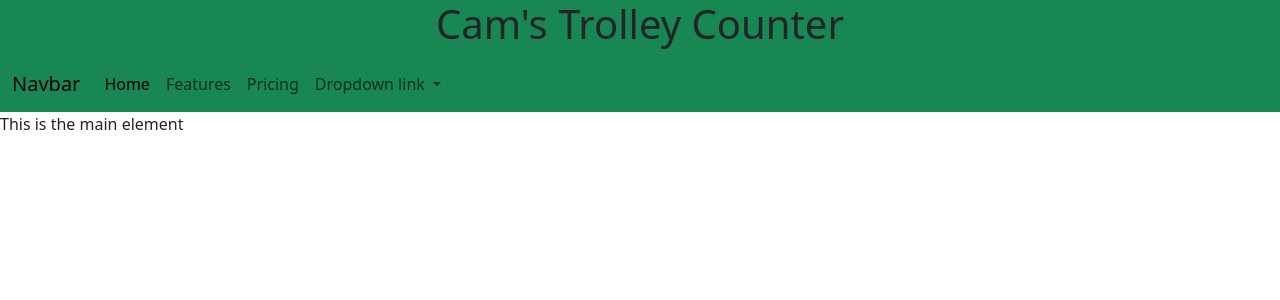
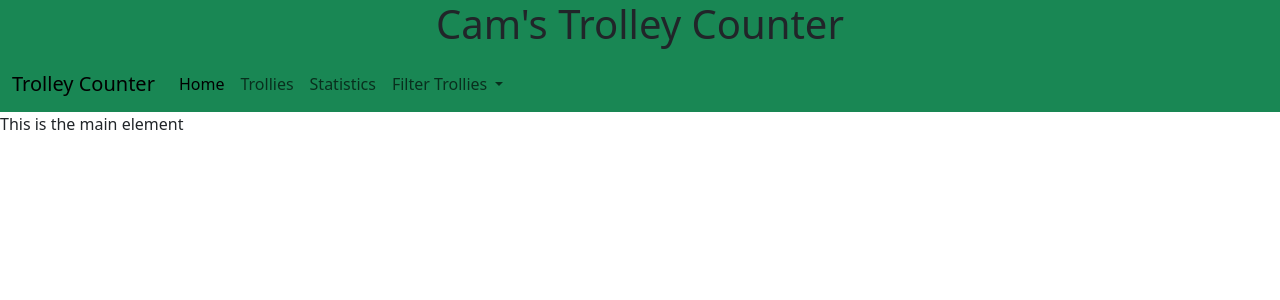
Before and after one commit to cameronjamesw/trolley-counter, a Django app: page /counter/ in a window 1280 px wide. Shown: the top 300 px of the page. Run offline with Django 5.2, Linux system fonts and the light colour scheme.

Commit message:
update navbar

```diff
--- a/templates/base.html
+++ b/templates/base.html
@@ -25,7 +25,7 @@
       <!-- This is the nav element -->
       <nav class="navbar navbar-expand-lg bg-success">
         <div class="container-fluid">
-          <a class="navbar-brand" href="#">Navbar</a>
+          <a class="navbar-brand" href="#">Trolley Counter</a>
           <button
             class="navbar-toggler"
             type="button"
@@ -43,10 +43,10 @@
                 <a class="nav-link active" aria-current="page" href="#">Home</a>
               </li>
               <li class="nav-item">
-                <a class="nav-link" href="#">Features</a>
+                <a class="nav-link" href="#">Trollies</a>
               </li>
               <li class="nav-item">
-                <a class="nav-link" href="#">Pricing</a>
+                <a class="nav-link" href="#">Statistics</a>
               </li>
               <li class="nav-item dropdown">
                 <a
@@ -56,13 +56,13 @@
                   data-bs-toggle="dropdown"
                   aria-expanded="false"
                 >
-                  Dropdown link
+                  Filter Trollies
                 </a>
                 <ul class="dropdown-menu">
-                  <li><a class="dropdown-item" href="#">Action</a></li>
-                  <li><a class="dropdown-item" href="#">Another action</a></li>
+                  <li><a class="dropdown-item" href="#">8 Totes</a></li>
+                  <li><a class="dropdown-item" href="#">10 Totes</a></li>
                   <li>
-                    <a class="dropdown-item" href="#">Something else here</a>
+                    <a class="dropdown-item" href="#">Missing Labels</a>
                   </li>
                 </ul>
               </li>
```
